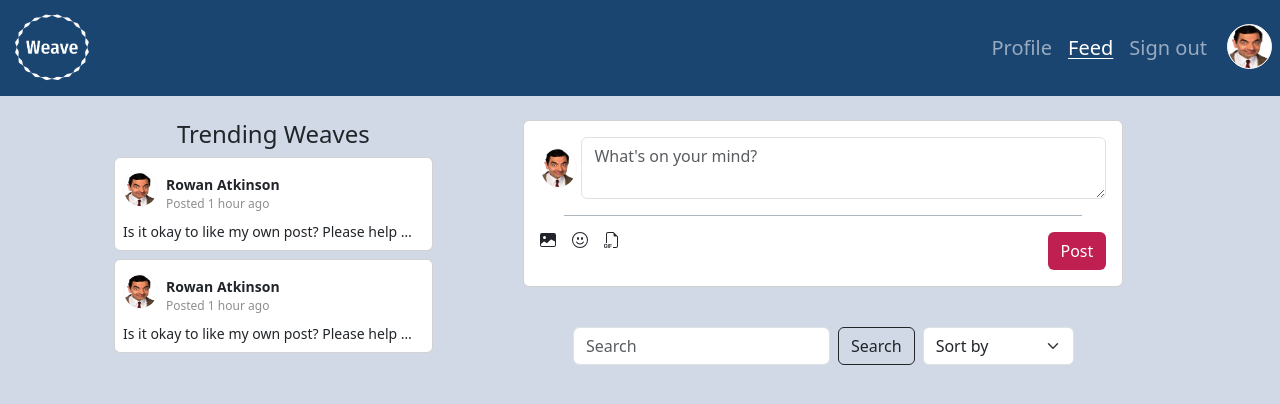
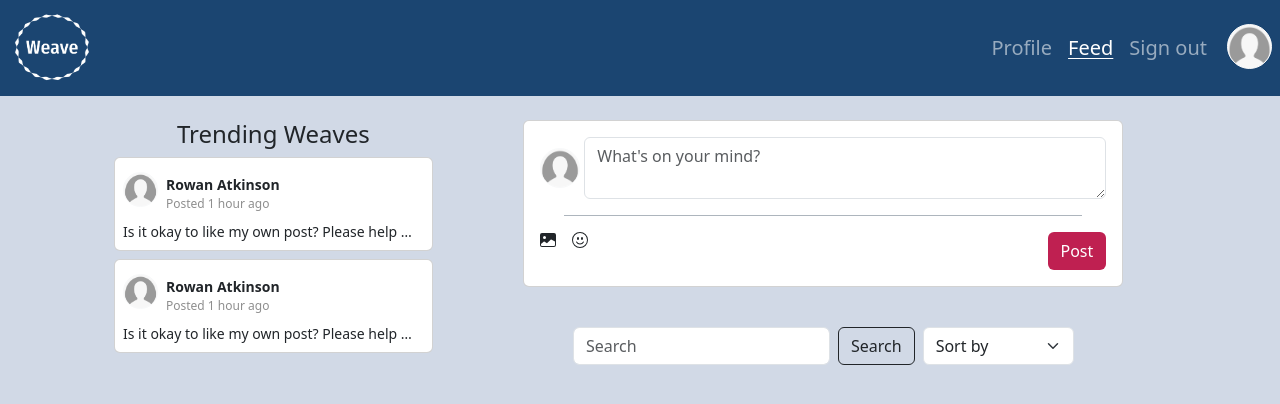
Before and after one commit to Lukew101/js2-ca-noroff, a website: page src/feed/index.html in a window 1280 px wide. Drawn offline with nearby package versions, Linux system fonts and the light colour scheme; files that its build step writes are made by us from their sources; no server answers; sample sign-in values are in the browser's storage.

Commit message:
feat: correct profile picture

```diff
--- a/script.js
+++ b/script.js
@@ -6,14 +6,22 @@ const isUserLoggedIn = () => {
 const handleLoggedInUser = () => {
   const isLoggedIn = isUserLoggedIn();
   if (isLoggedIn) {
+    // Display sign out button
     const navbar = document.querySelector(".navbar-nav");
     const signOut = document.createElement("a");
-    signOut.classList.add("nav-link");
-    signOut.classList.add("signout-nav-link");
-    signOut.classList.add("fs-5");
+    signOut.classList.add("nav-link", "signout-nav-link", "fs-5");
     signOut.innerHTML = "Sign out";
     signOut.href = "/";
     navbar.appendChild(signOut);
+
+    // Display profile picture
+    const profilePicture = document.querySelectorAll(".profile-pic");
+    const profile = JSON.parse(localStorage.getItem("profile"));
+    profilePicture.forEach((pic) => {
+      pic.src = profile.avatar.url;
+      pic.alt = profile.avatar.alt;
+    });
+
     signOut.addEventListener("click", function () {
       localStorage.removeItem("accessToken");
       localStorage.removeItem("profile");
--- a/src/feed/index.html
+++ b/src/feed/index.html
@@ -51,7 +51,7 @@
       </nav>
       <a href="../profile/">
         <img
-          src="../util/pictures/mock-profile-pic.png"
+          src="../util/pictures/default-user.png"
           alt="username's profile"
           width="45"
           height="45"
@@ -62,6 +62,7 @@
     <main class="feed-main py-4">
       <div class="container text-center">
         <div class="row mx-2 justify-content-center">
+          <!-- mock posts -->
           <section class="col-4 d-none d-lg-block">
             <h1 class="fs-4">Trending Weaves</h1>
             <div class="container d-flex flex-column gap-2">
@@ -69,7 +70,7 @@
                 <div class="card-body p-2">
                   <div class="d-flex align-items-center gap-2 mb-2">
                     <img
-                      src="../util/pictures/mock-profile-pic.png"
+                      src="../util/pictures/default-user.png"
                       alt="Username's profile"
                       width="35"
                       height="35"
@@ -93,7 +94,7 @@
                 <div class="card-body p-2">
                   <div class="d-flex align-items-center gap-2 mb-2">
                     <img
-                      src="../util/pictures/mock-profile-pic.png"
+                      src="../util/pictures/default-user.png"
                       alt="Username's profile"
                       width="35"
                       height="35"
@@ -123,7 +124,7 @@
                 <form>
                   <div class="mb-3 d-flex align-items-center">
                     <img
-                      src="../util/pictures/mock-profile-pic.png"
+                      src="../util/pictures/default-user.png"
                       alt="Username's profile"
                       width="40"
                       height="40"
@@ -168,19 +169,6 @@
                           d="M4.285 9.567a.5.5 0 0 1 .683.183A3.5 3.5 0 0 0 8 11.5a3.5 3.5 0 0 0 3.032-1.75.5.5 0 1 1 .866.5A4.5 4.5 0 0 1 8 12.5a4.5 4.5 0 0 1-3.898-2.25.5.5 0 0 1 .183-.683M7 6.5C7 7.328 6.552 8 6 8s-1-.672-1-1.5S5.448 5 6 5s1 .672 1 1.5m4 0c0 .828-.448 1.5-1 1.5s-1-.672-1-1.5S9.448 5 10 5s1 .672 1 1.5"
                         />
                       </svg>
-                      <svg
-                        xmlns="http://www.w3.org/2000/svg"
-                        width="16"
-                        height="16"
-                        fill="currentColor"
-                        class="bi bi-filetype-gif"
-                        viewBox="0 0 16 16"
-                      >
-                        <path
-                          fill-rule="evenodd"
-                          d="M14 4.5V14a2 2 0 0 1-2 2H9v-1h3a1 1 0 0 0 1-1V4.5h-2A1.5 1.5 0 0 1 9.5 3V1H4a1 1 0 0 0-1 1v9H2V2a2 2 0 0 1 2-2h5.5zM3.278 13.124a1.4 1.4 0 0 0-.14-.492 1.3 1.3 0 0 0-.314-.407 1.5 1.5 0 0 0-.48-.275 1.9 1.9 0 0 0-.636-.1q-.542 0-.926.229a1.5 1.5 0 0 0-.583.632 2.1 2.1 0 0 0-.199.95v.506q0 .408.105.745.105.336.32.58.213.243.533.377.323.132.753.132.402 0 .697-.111a1.29 1.29 0 0 0 .788-.77q.097-.261.097-.551v-.797H1.717v.589h.823v.255q0 .199-.09.363a.67.67 0 0 1-.273.264 1 1 0 0 1-.457.096.87.87 0 0 1-.519-.146.9.9 0 0 1-.305-.413 1.8 1.8 0 0 1-.096-.615v-.499q0-.547.234-.85.237-.3.665-.301a1 1 0 0 1 .3.044q.136.044.236.126a.7.7 0 0 1 .17.19.8.8 0 0 1 .097.25zm1.353 2.801v-3.999H3.84v4h.79Zm1.493-1.59v1.59h-.791v-3.999H7.88v.653H6.124v1.117h1.605v.638z"
-                        />
-                      </svg>
                     </div>
                     <button
                       type="submit"
```
